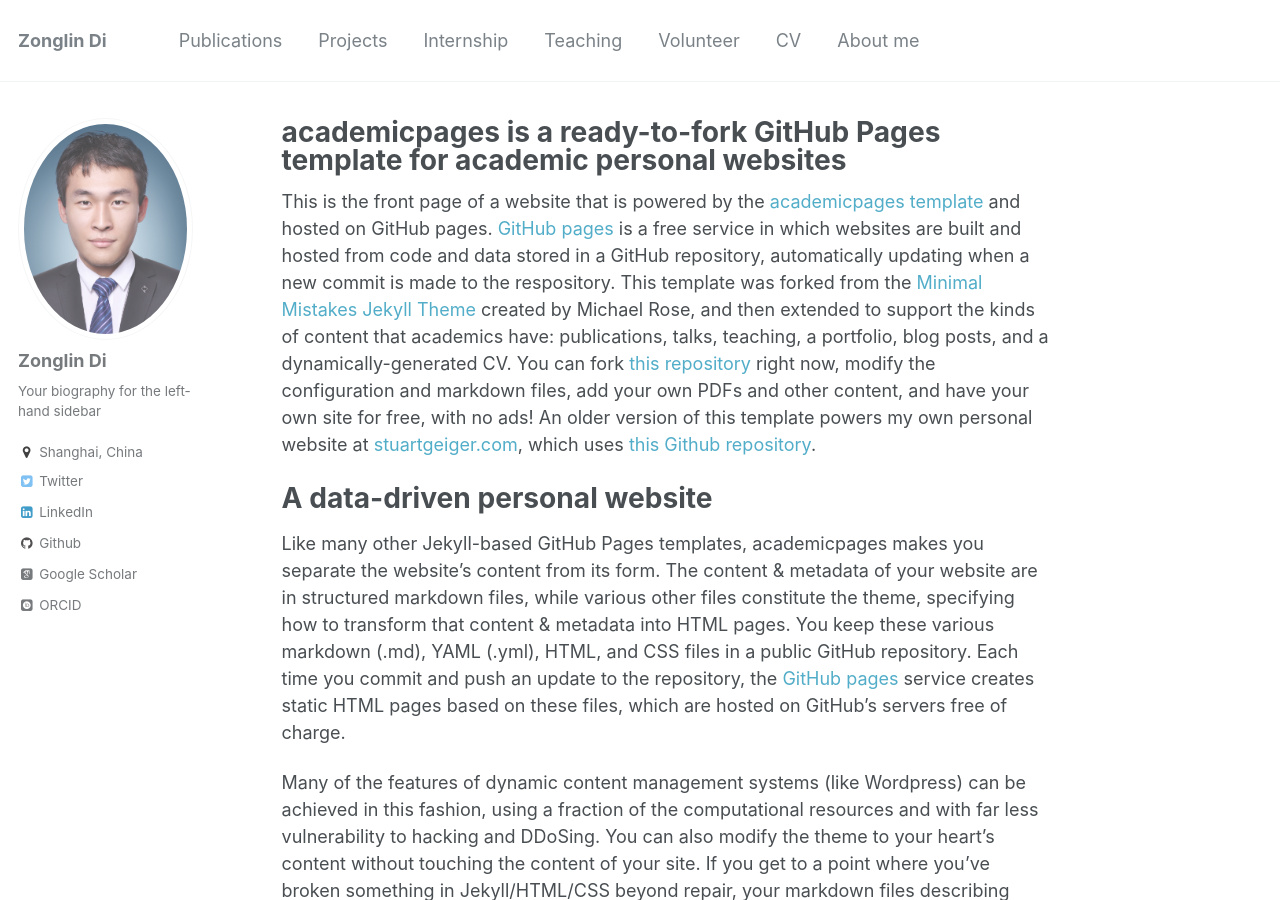
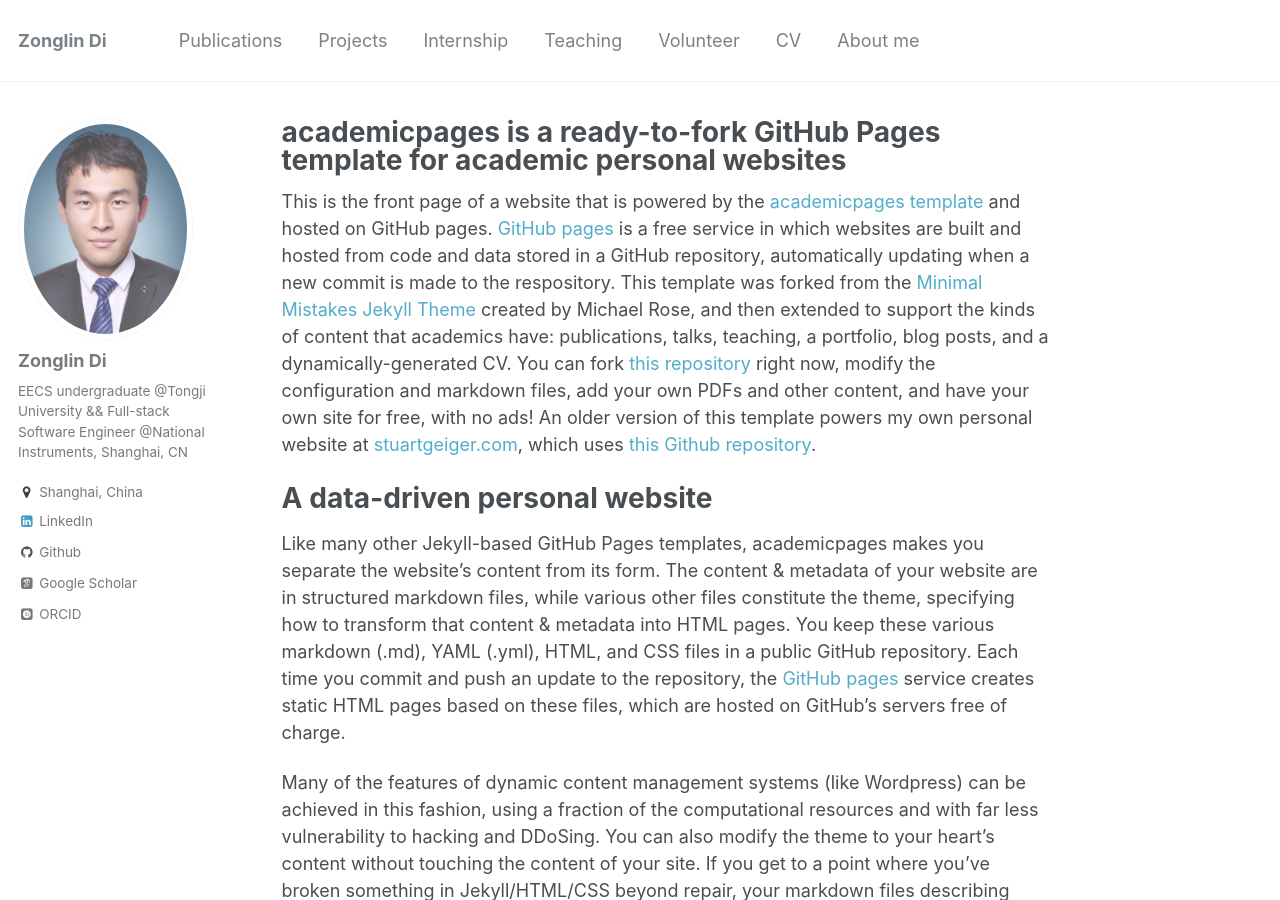
Before and after one commit to ElegantLin/elegantlin.github.io, a Jekyll site: the page built from _pages/about.md, in a window 1280 px wide and 900 px high. Built offline with Jekyll 4.4.1, drawn with Linux system fonts in a browser that asks for light colours; some web fonts are replaced.

Commit message:
modify personal file

```diff
--- a/_config.yml
+++ b/_config.yml
@@ -81,10 +81,10 @@
 author:
   name             : "Zonglin Di"
   avatar           : "Zonglin Di.jpg"
-  bio              : "Your biography for the left-hand sidebar"
+  bio              : "EECS undergraduate @Tongji University && Full-stack Software Engineer @National Instruments, Shanghai, CN"
   location         : "Shanghai, China"
   employer         :
-  googlescholar    : "http://yourfullgooglescholarurl.com"
+  googlescholar    : "https://scholar.google.com/citations?user=5lFDxsMAAAAJ&hl=en"
   email            :
   uri              :
   bitbucket        :
@@ -105,7 +105,8 @@
   stackoverflow    : # http://stackoverflow.com/users/123456/username
   steam            :
   tumblr           :
-  twitter          : "replacethistwitterhandle"
+  twitter          : #"replacethistwitterhandle"
+  researchgate     : "https://www.researchgate.net/profile/Zonglin_Di"
   vine             :
   weibo            :
   xing             :
```
